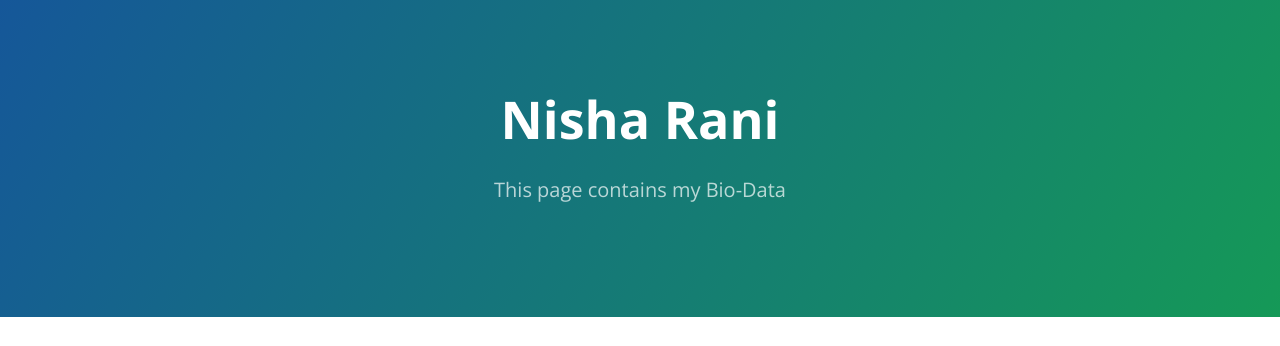
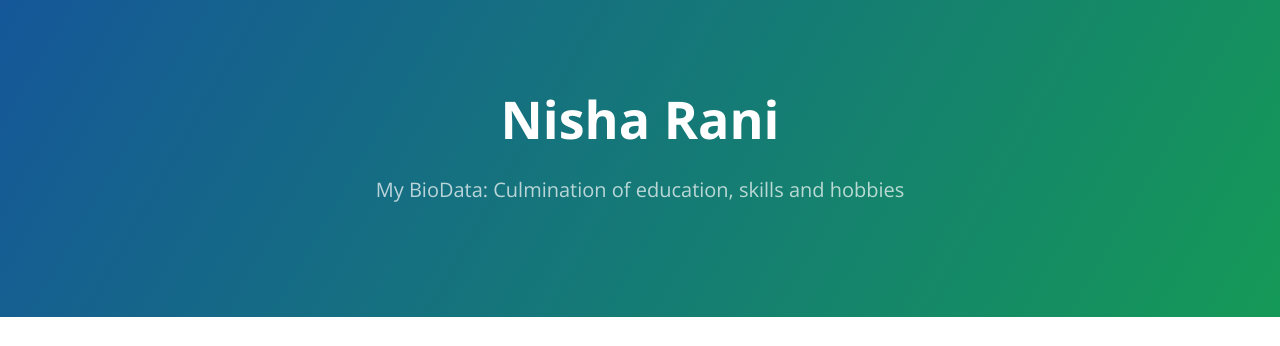
Before and after one commit to nishitarani/biodata, a plain HTML site: page 4d474cd1e8b49d6df300ea05ec49ef54d677030b/index.html in a window 1280 px wide. Shown: the top 346 px of the page. Drawn offline with nearby package versions, Linux system fonts and the light colour scheme.

Commit message:
added title

```diff
--- a/4d474cd1e8b49d6df300ea05ec49ef54d677030b/index.html
+++ b/4d474cd1e8b49d6df300ea05ec49ef54d677030b/index.html
@@ -4,17 +4,17 @@
     <meta charset="UTF-8">
 
 <!-- Begin Jekyll SEO tag v2.6.1 -->
-<title>Nisha Rani | This page contains my Bio-Data</title>
+<title>Nisha Rani | My BioData: Culmination of education, skills and hobbies</title>
 <meta name="generator" content="Jekyll v3.9.0">
 <meta property="og:title" content="Nisha Rani">
 <meta property="og:locale" content="en_US">
-<meta name="description" content="This page contains my Bio-Data">
-<meta property="og:description" content="This page contains my Bio-Data">
+<meta name="description" content="My BioData: Culmination of education, skills and hobbies">
+<meta property="og:description" content="My BioData: Culmination of education, skills and hobbies">
 <link rel="canonical" href="http://nisharani.com/bio/">
 <meta property="og:url" content="http://nisharani.com/bio/">
 <meta property="og:site_name" content="Nisha Rani">
 <script type="application/ld+json">
-{"@type":"WebSite","headline":"Nisha Rani","url":"http://nisharani.com/bio/","description":"This page contains my Bio-Data","name":"Nisha Rani","@context":"https://schema.org"}</script>
+{"@type":"WebSite","headline":"Nisha Rani","url":"http://nisharani.com/bio/","description":"My BioData: Culmination of education, skills and hobbies","name":"Nisha Rani","@context":"https://schema.org"}</script>
 <!-- End Jekyll SEO tag -->
 
     <meta name="viewport" content="width=device-width, initial-scale=1">
@@ -199,7 +199,7 @@
   <body data-gr-c-s-loaded="true" class="vsc-initialized">
     <section class="page-header">
       <h1 class="project-name">Nisha Rani</h1>
-      <h2 class="project-tagline">This page contains my Bio-Data</h2>
+      <h2 class="project-tagline">My BioData: Culmination of education, skills and hobbies</h2>
 
       <!-- <a href="https://github.com/nishitarani/bio" class="btn">View on GitHub</a> -->
 
```
